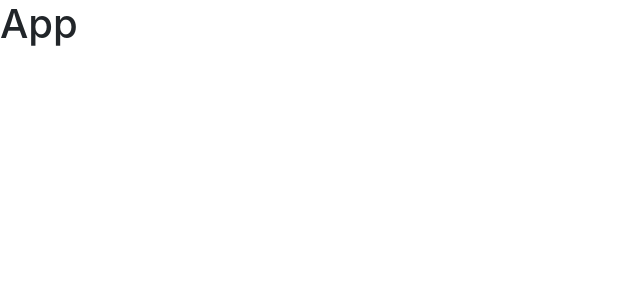
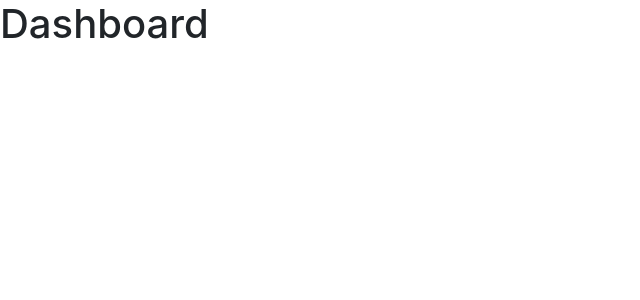
Before and after one commit to Dec2020PandA/Tommy_Nguyen_SoloProject, a React (Create React App) app in the folder client/: page / in a window 1280 px wide. Shown: the top 300 px of the page, without its empty margins (0-640 px from the left). Built offline with nearby package versions, Linux system fonts and the light colour scheme.

Commit message:
Created and linked up views using @reach/router

```diff
--- a/client/src/App.js
+++ b/client/src/App.js
@@ -1,7 +1,20 @@
+import { Router } from "@reach/router";
+
+//Import Views
+import DashboardView from "./views/DashboardView";
+import ItineraryView from "./views/ItineraryView";
+import BudgetView from "./views/BudgetView";
+import TodoView from "./views/TodoView";
+
 function App() {
   return (
     <div className="App">
-      <h1>App</h1>
+      <Router>
+        <DashboardView path="/dashboard" default />
+        <ItineraryView path="/dashboard/itinerary" />
+        <BudgetView path="/dashboard/budget" />
+        <TodoView path="/dashboard/todo" />
+      </Router>
     </div>
   );
 }
--- /dev/null
+++ b/client/src/views/BudgetView.js
@@ -0,0 +1,9 @@
+import React from "react";
+
+export default () => {
+  return (
+    <div>
+      <h1>Budget</h1>
+    </div>
+  );
+};
--- /dev/null
+++ b/client/src/views/DashboardView.js
@@ -0,0 +1,9 @@
+import React from "react";
+
+export default () => {
+  return (
+    <div>
+      <h1>Dashboard</h1>
+    </div>
+  );
+};
--- /dev/null
+++ b/client/src/views/ItineraryView.js
@@ -0,0 +1,9 @@
+import React from "react";
+
+export default () => {
+  return (
+    <div>
+      <h1>Itinerary</h1>
+    </div>
+  );
+};
--- /dev/null
+++ b/client/src/views/TodoView.js
@@ -0,0 +1,9 @@
+import React from "react";
+
+export default () => {
+  return (
+    <div>
+      <h1>Todo</h1>
+    </div>
+  );
+};
```
Also changed, not shown: 1 other file (tests, documents, lock files or other folders).
